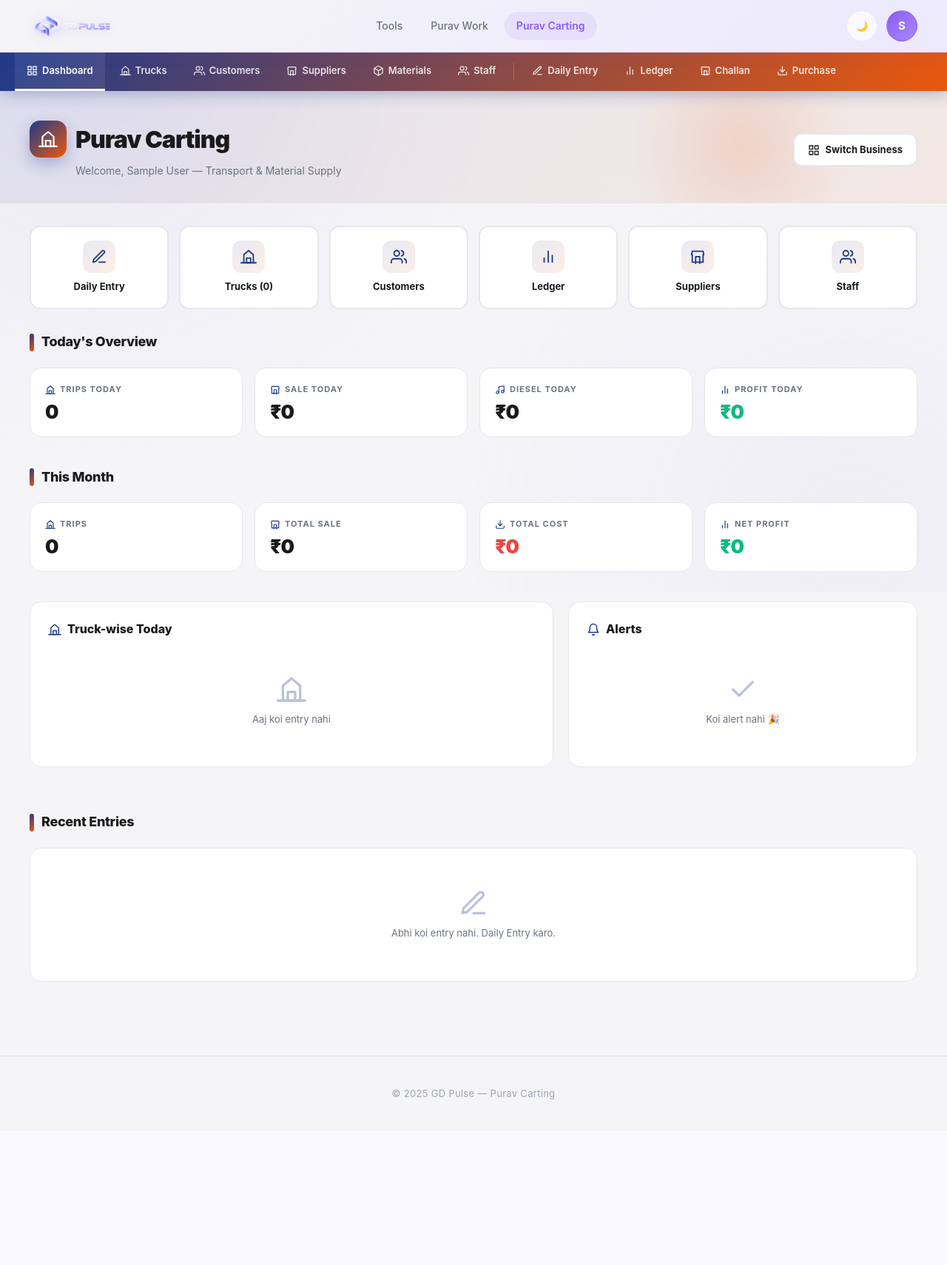
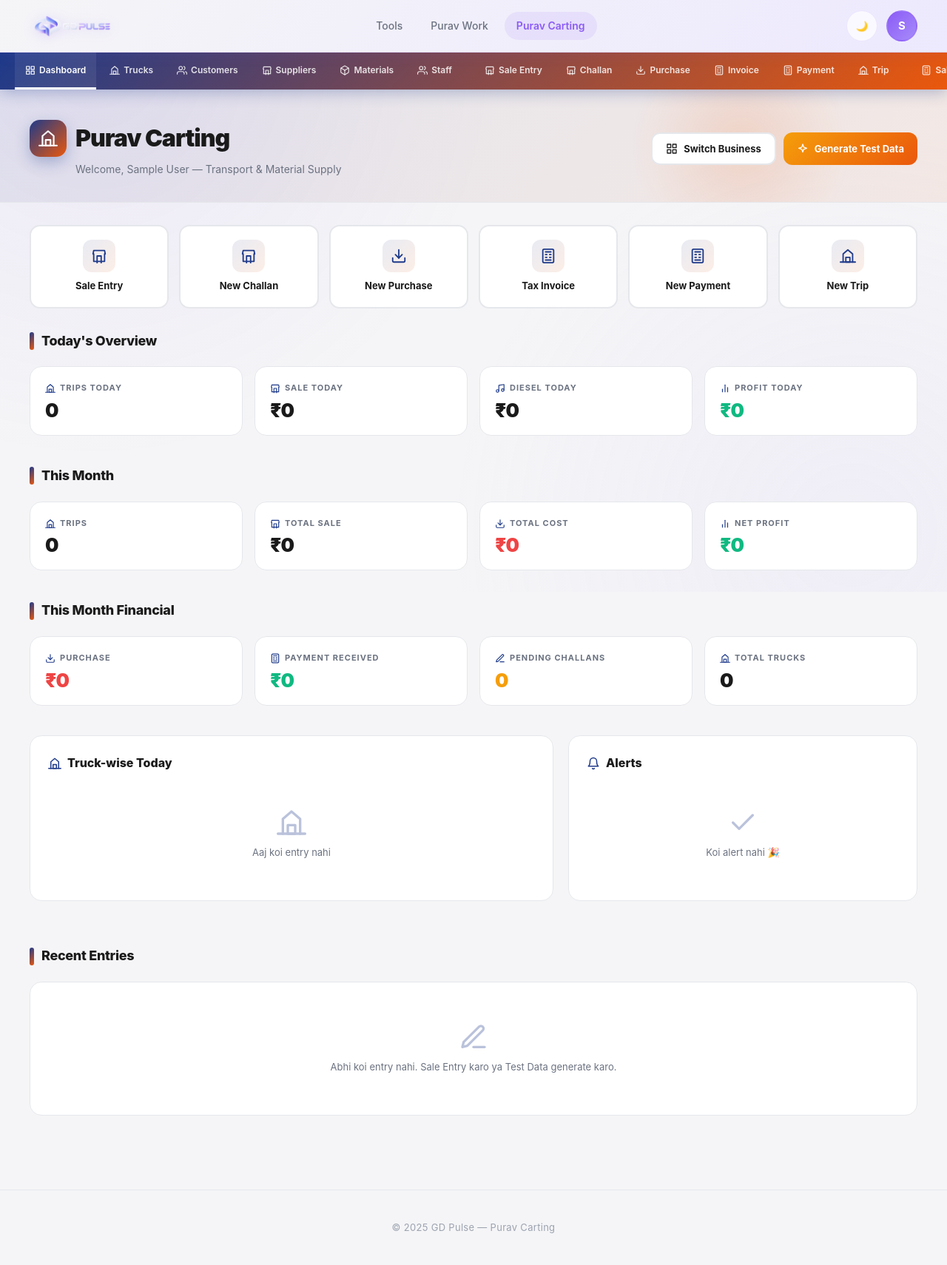
Before and after one commit to IGDIVU/gd-pulse, a Flask app: page /purav/carting in a window 1280 px wide. Shown: the whole page at 74% size. Before the commit the page ends 1486 px from the top, so only its background shows below. Run offline with Flask 3, Linux system fonts and the light colour scheme; the visitor is signed in with stand-in values (Sample User, id 1).

Commit message:
Update carting.html

```diff
--- a/templates/purav/carting.html
+++ b/templates/purav/carting.html
@@ -12,118 +12,46 @@
     --pc-accent: #ea580c;
     --pc-gradient: linear-gradient(135deg, #1e3a8a, #ea580c);
   }
-  .pc-nav {
-    background: linear-gradient(135deg, #1e3a8a 0%, #ea580c 100%);
-    padding: 0 20px; display: flex; align-items: center; gap: 4px;
-    overflow-x: auto; box-shadow: 0 4px 20px rgba(30,58,138,0.3);
-    position: sticky; top: 70px; z-index: 90;
-    white-space: nowrap; scrollbar-width: thin;
-  }
+  .pc-nav { background: linear-gradient(135deg, #1e3a8a 0%, #ea580c 100%); padding: 0 20px; display: flex; align-items: center; gap: 4px; overflow-x: auto; box-shadow: 0 4px 20px rgba(30,58,138,0.3); position: sticky; top: 70px; z-index: 90; white-space: nowrap; scrollbar-width: thin; }
   .pc-nav::-webkit-scrollbar { height: 4px; }
   .pc-nav::-webkit-scrollbar-thumb { background: rgba(255,255,255,0.3); border-radius: 4px; }
-  .pc-nav a {
-    color: rgba(255,255,255,0.85); text-decoration: none;
-    padding: 14px 16px; font-size: 13px; font-weight: 600;
-    display: inline-flex; align-items: center; gap: 6px;
-    border-bottom: 3px solid transparent;
-    transition: all 0.25s; white-space: nowrap;
-  }
+  .pc-nav a { color: rgba(255,255,255,0.85); text-decoration: none; padding: 14px 14px; font-size: 12px; font-weight: 600; display: inline-flex; align-items: center; gap: 5px; border-bottom: 3px solid transparent; transition: all 0.25s; white-space: nowrap; }
   .pc-nav a:hover { color: white; background: rgba(255,255,255,0.1); }
   .pc-nav a.active { color: white; border-bottom-color: white; background: rgba(255,255,255,0.08); }
-  .pc-nav a [data-icon] { width: 15px; height: 15px; }
+  .pc-nav a [data-icon] { width: 14px; height: 14px; }
 
-  .pc-hero {
-    background: linear-gradient(135deg, rgba(30,58,138,0.08) 0%, rgba(234,88,12,0.08) 100%);
-    padding: 40px 40px 32px; border-bottom: 1px solid var(--border);
-    position: relative; overflow: hidden;
-  }
-  .pc-hero::before {
-    content: ""; position: absolute; top: -50%; right: 10%;
-    width: 300px; height: 300px;
-    background: radial-gradient(circle, rgba(234,88,12,0.15), transparent 70%);
-    border-radius: 50%;
-  }
-  .pc-hero-content {
-    position: relative; z-index: 1;
-    display: flex; justify-content: space-between;
-    align-items: center; flex-wrap: wrap; gap: 20px;
-  }
-  .pc-hero h1 {
-    font-size: 32px; font-weight: 900; color: var(--text);
-    margin-bottom: 6px; letter-spacing: -1px;
-    display: flex; align-items: center; gap: 12px;
-  }
-  .pc-hero h1 .pc-logo {
-    width: 50px; height: 50px; border-radius: 14px;
-    background: var(--pc-gradient);
-    display: flex; align-items: center; justify-content: center;
-    box-shadow: 0 8px 20px rgba(30,58,138,0.3);
-  }
+  .pc-hero { background: linear-gradient(135deg, rgba(30,58,138,0.08) 0%, rgba(234,88,12,0.08) 100%); padding: 40px 40px 32px; border-bottom: 1px solid var(--border); position: relative; overflow: hidden; }
+  .pc-hero::before { content: ""; position: absolute; top: -50%; right: 10%; width: 300px; height: 300px; background: radial-gradient(circle, rgba(234,88,12,0.15), transparent 70%); border-radius: 50%; }
+  .pc-hero-content { position: relative; z-index: 1; display: flex; justify-content: space-between; align-items: center; flex-wrap: wrap; gap: 20px; }
+  .pc-hero h1 { font-size: 32px; font-weight: 900; color: var(--text); margin-bottom: 6px; letter-spacing: -1px; display: flex; align-items: center; gap: 12px; }
+  .pc-hero h1 .pc-logo { width: 50px; height: 50px; border-radius: 14px; background: var(--pc-gradient); display: flex; align-items: center; justify-content: center; box-shadow: 0 8px 20px rgba(30,58,138,0.3); }
   .pc-hero h1 .pc-logo [data-icon] { width: 26px; height: 26px; color: white; }
   .pc-hero .sub { color: var(--text-dim); font-size: 14px; margin-left: 62px; }
-  .pc-switcher {
-    background: var(--card); border: 2px solid var(--border);
-    padding: 10px 18px; border-radius: 12px;
-    font-size: 13px; font-weight: 700; color: var(--text);
-    text-decoration: none;
-    display: inline-flex; align-items: center; gap: 8px;
-    transition: all 0.3s;
-  }
+  .pc-hero-actions { display: flex; gap: 10px; flex-wrap: wrap; }
+  .pc-switcher { background: var(--card); border: 2px solid var(--border); padding: 10px 18px; border-radius: 12px; font-size: 13px; font-weight: 700; color: var(--text); text-decoration: none; display: inline-flex; align-items: center; gap: 8px; transition: all 0.3s; }
   .pc-switcher:hover { border-color: var(--pc-accent); transform: translateY(-2px); box-shadow: 0 8px 20px rgba(234,88,12,0.2); }
+  .pc-switcher.test-btn { background: linear-gradient(135deg, #f59e0b, #ea580c); color: white; border: none; }
+  .pc-switcher.test-btn:hover { box-shadow: 0 10px 25px rgba(245,158,11,0.4); }
 
   .pc-quick { padding: 30px 40px; }
-  .pc-quick-grid {
-    display: grid; grid-template-columns: repeat(auto-fit, minmax(150px, 1fr)); gap: 14px;
-  }
-  .pc-quick-btn {
-    background: var(--card); border: 2px solid var(--border);
-    padding: 18px; border-radius: 14px;
-    display: flex; flex-direction: column; align-items: center; justify-content: center;
-    gap: 8px; cursor: pointer;
-    transition: all 0.35s cubic-bezier(0.175, 0.885, 0.32, 1.275);
-    text-decoration: none; color: inherit; text-align: center;
-  }
-  .pc-quick-btn:hover {
-    border-color: var(--pc-accent); transform: translateY(-4px);
-    box-shadow: 0 12px 28px rgba(234,88,12,0.15);
-  }
-  .pc-quick-btn .qc-icon {
-    width: 44px; height: 44px; border-radius: 12px;
-    background: linear-gradient(135deg, rgba(30,58,138,0.1), rgba(234,88,12,0.1));
-    display: flex; align-items: center; justify-content: center;
-    color: var(--pc-primary); transition: all 0.35s;
-  }
+  .pc-quick-grid { display: grid; grid-template-columns: repeat(auto-fit, minmax(150px, 1fr)); gap: 14px; }
+  .pc-quick-btn { background: var(--card); border: 2px solid var(--border); padding: 18px; border-radius: 14px; display: flex; flex-direction: column; align-items: center; justify-content: center; gap: 8px; cursor: pointer; transition: all 0.35s cubic-bezier(0.175, 0.885, 0.32, 1.275); text-decoration: none; color: inherit; text-align: center; }
+  .pc-quick-btn:hover { border-color: var(--pc-accent); transform: translateY(-4px); box-shadow: 0 12px 28px rgba(234,88,12,0.15); }
+  .pc-quick-btn .qc-icon { width: 44px; height: 44px; border-radius: 12px; background: linear-gradient(135deg, rgba(30,58,138,0.1), rgba(234,88,12,0.1)); display: flex; align-items: center; justify-content: center; color: var(--pc-primary); transition: all 0.35s; }
   .pc-quick-btn:hover .qc-icon { background: var(--pc-gradient); color: white; transform: scale(1.1) rotate(-5deg); }
   .pc-quick-btn .qc-icon [data-icon] { width: 22px; height: 22px; }
   .pc-quick-btn .qc-label { font-size: 13px; font-weight: 700; color: var(--text); }
 
   .pc-section { padding: 0 40px 40px; }
-  .pc-section-title {
-    font-size: 18px; font-weight: 800; color: var(--text);
-    margin-bottom: 20px; display: flex; align-items: center; gap: 10px; letter-spacing: -0.3px;
-  }
+  .pc-section-title { font-size: 18px; font-weight: 800; color: var(--text); margin-bottom: 20px; display: flex; align-items: center; gap: 10px; letter-spacing: -0.3px; }
   .pc-section-title .dot { width: 6px; height: 24px; background: var(--pc-gradient); border-radius: 4px; }
 
-  .pc-stats-grid {
-    display: grid; grid-template-columns: repeat(auto-fit, minmax(180px, 1fr)); gap: 16px;
-  }
-  .pc-stat {
-    background: var(--card); border: 1px solid var(--border);
-    border-radius: 16px; padding: 20px;
-    transition: all 0.35s; position: relative; overflow: hidden;
-  }
-  .pc-stat::before {
-    content: ""; position: absolute; top: 0; left: 0;
-    width: 100%; height: 4px; background: var(--pc-gradient);
-    transform: scaleX(0); transform-origin: left; transition: transform 0.4s;
-  }
+  .pc-stats-grid { display: grid; grid-template-columns: repeat(auto-fit, minmax(180px, 1fr)); gap: 16px; }
+  .pc-stat { background: var(--card); border: 1px solid var(--border); border-radius: 16px; padding: 20px; transition: all 0.35s; position: relative; overflow: hidden; }
+  .pc-stat::before { content: ""; position: absolute; top: 0; left: 0; width: 100%; height: 4px; background: var(--pc-gradient); transform: scaleX(0); transform-origin: left; transition: transform 0.4s; }
   .pc-stat:hover::before { transform: scaleX(1); }
   .pc-stat:hover { transform: translateY(-4px); box-shadow: 0 12px 28px rgba(30,58,138,0.12); }
-  .pc-stat .label {
-    font-size: 11px; font-weight: 700; color: var(--text-dim);
-    text-transform: uppercase; letter-spacing: 1px; margin-bottom: 8px;
-    display: flex; align-items: center; gap: 6px;
-  }
+  .pc-stat .label { font-size: 11px; font-weight: 700; color: var(--text-dim); text-transform: uppercase; letter-spacing: 1px; margin-bottom: 8px; display: flex; align-items: center; gap: 6px; }
   .pc-stat .label [data-icon] { width: 14px; height: 14px; color: var(--pc-primary); }
   .pc-stat .value { font-size: 26px; font-weight: 900; color: var(--text); letter-spacing: -1px; line-height: 1; }
 
@@ -131,33 +59,20 @@
   @media (max-width: 900px) { .pc-two-col { grid-template-columns: 1fr; } }
 
   .pc-box { background: var(--card); border: 1px solid var(--border); border-radius: 16px; padding: 24px; }
-  .pc-box h3 {
-    font-size: 16px; font-weight: 800; color: var(--text); margin-bottom: 18px;
-    display: flex; align-items: center; gap: 8px;
-  }
+  .pc-box h3 { font-size: 16px; font-weight: 800; color: var(--text); margin-bottom: 18px; display: flex; align-items: center; gap: 8px; }
   .pc-box h3 [data-icon] { width: 18px; height: 18px; color: var(--pc-primary); }
 
-  .pc-list-item {
-    display: flex; justify-content: space-between; align-items: center;
-    padding: 12px 0; border-bottom: 1px dashed var(--border); font-size: 13px;
-  }
+  .pc-list-item { display: flex; justify-content: space-between; align-items: center; padding: 12px 0; border-bottom: 1px dashed var(--border); font-size: 13px; }
   .pc-list-item:last-child { border-bottom: none; }
   .pc-list-item .li-left { color: var(--text-dim); font-weight: 500; }
   .pc-list-item .li-right { color: var(--text); font-weight: 700; }
   .pc-list-item .li-right.pos { color: #10b981; }
 
-  .pc-alert-item {
-    display: flex; align-items: flex-start; gap: 12px;
-    padding: 10px 12px; border-radius: 10px; margin-bottom: 8px;
-    border-left: 3px solid; font-size: 13px;
-  }
+  .pc-alert-item { display: flex; align-items: flex-start; gap: 12px; padding: 10px 12px; border-radius: 10px; margin-bottom: 8px; border-left: 3px solid; font-size: 13px; }
   .pc-alert-item.warn { background: rgba(251,191,36,0.08); border-left-color: #f59e0b; }
   .pc-alert-item.danger { background: rgba(239,68,68,0.08); border-left-color: #ef4444; }
 
-  .pc-empty {
-    text-align: center; padding: 30px 20px;
-    color: var(--text-dim); font-size: 13px;
-  }
+  .pc-empty { text-align: center; padding: 30px 20px; color: var(--text-dim); font-size: 13px; }
   .pc-empty [data-icon] { width: 40px; height: 40px; opacity: 0.3; margin-bottom: 10px; color: var(--pc-primary); }
 
   @media (max-width: 700px) {
@@ -183,6 +98,7 @@
     </div>
   </header>
 
+  <!-- FULL NAV -->
   <nav class="pc-nav">
     <a href="/purav/carting" class="active"><span data-icon="grid"></span> Dashboard</a>
     <a href="/purav/carting/trucks"><span data-icon="sand"></span> Trucks</a>
@@ -190,49 +106,70 @@
     <a href="/purav/carting/suppliers"><span data-icon="retail"></span> Suppliers</a>
     <a href="/purav/carting/materials"><span data-icon="assets"></span> Materials</a>
     <a href="/purav/carting/staff"><span data-icon="users"></span> Staff</a>
-    <div class="nav-sep" style="width:1px;height:24px;background:rgba(255,255,255,0.2);margin:0 4px;align-self:center;"></div>
-    <a href="/purav/carting/entry"><span data-icon="prompts"></span> Daily Entry</a>
+    <div style="width:1px;height:24px;background:rgba(255,255,255,0.2);margin:0 4px;align-self:center;"></div>
+    <a href="/purav/carting/entry"><span data-icon="retail"></span> Sale Entry</a>
+    <a href="/purav/carting/challan"><span data-icon="retail"></span> Challan</a>
+    <a href="/purav/carting/purchase"><span data-icon="download"></span> Purchase</a>
+    <a href="/purav/carting/invoice"><span data-icon="gst"></span> Invoice</a>
+    <a href="/purav/carting/payment"><span data-icon="gst"></span> Payment</a>
+    <a href="/purav/carting/trip"><span data-icon="sand"></span> Trip</a>
+    <div style="width:1px;height:24px;background:rgba(255,255,255,0.2);margin:0 4px;align-self:center;"></div>
+    <a href="/purav/carting/staff-salary"><span data-icon="gst"></span> Salary</a>
+    <a href="/purav/carting/staff-advance"><span data-icon="gst"></span> Advance</a>
     <a href="/purav/carting/ledger"><span data-icon="analytics"></span> Ledger</a>
-    <a href="#" onclick="alert('Challan module — coming soon!');return false;"><span data-icon="retail"></span> Challan</a>
-    <a href="#" onclick="alert('Purchase module — coming soon!');return false;"><span data-icon="download"></span> Purchase</a>
+    <a href="/purav/carting/reports"><span data-icon="analytics"></span> Reports</a>
+    <a href="/purav/carting/alerts"><span data-icon="bell"></span> Alerts</a>
+    <a href="/purav/carting/settings"><span data-icon="settings"></span> Settings</a>
   </nav>
 
+  <!-- HERO -->
   <div class="pc-hero">
     <div class="pc-hero-content">
       <div>
         <h1><span class="pc-logo"><span data-icon="sand"></span></span> Purav Carting</h1>
         <div class="sub">Welcome, {{ name }} — Transport & Material Supply</div>
       </div>
-      <a href="/purav" class="pc-switcher"><span data-icon="grid" style="width:16px;height:16px;"></span> Switch Business</a>
+      <div class="pc-hero-actions">
+        <a href="/purav" class="pc-switcher"><span data-icon="grid" style="width:16px;height:16px;"></span> Switch Business</a>
+        <a href="/purav/carting/test-data" class="pc-switcher test-btn" onclick="return confirm('⚠️ Test data generate karna hai?\n\nSaara existing data DELETE ho jayega (trucks, customers, entries, challans, sab kuch).\n\nYe sirf testing ke liye hai. Confirm?');">
+          <span data-icon="sparkle" style="width:16px;height:16px;"></span> Generate Test Data
+        </a>
+      </div>
     </div>
   </div>
+
+  {% if request.args.get('success') == 'testdata' %}
+  <div style="margin: 20px 40px 0; padding: 16px 22px; background: rgba(16,185,129,0.1); border-left: 4px solid #10b981; border-radius: 12px; color: #10b981; font-weight: 700;">
+    Test data generate ho gaya! Saare modules check karo — Trucks, Customers, Challans, Invoices, etc.
+  </div>
+  {% endif %}
 
   <!-- QUICK ACTIONS -->
   <div class="pc-quick">
     <div class="pc-quick-grid">
       <a href="/purav/carting/entry" class="pc-quick-btn">
-        <div class="qc-icon"><span data-icon="prompts"></span></div>
-        <div class="qc-label">Daily Entry</div>
+        <div class="qc-icon"><span data-icon="retail"></span></div>
+        <div class="qc-label">Sale Entry</div>
       </a>
-      <a href="/purav/carting/trucks" class="pc-quick-btn">
+      <a href="/purav/carting/challan" class="pc-quick-btn">
+        <div class="qc-icon"><span data-icon="retail"></span></div>
+        <div class="qc-label">New Challan</div>
+      </a>
+      <a href="/purav/carting/purchase" class="pc-quick-btn">
+        <div class="qc-icon"><span data-icon="download"></span></div>
+        <div class="qc-label">New Purchase</div>
+      </a>
+      <a href="/purav/carting/invoice" class="pc-quick-btn">
+        <div class="qc-icon"><span data-icon="gst"></span></div>
+        <div class="qc-label">Tax Invoice</div>
+      </a>
+      <a href="/purav/carting/payment" class="pc-quick-btn">
+        <div class="qc-icon"><span data-icon="gst"></span></div>
+        <div class="qc-label">New Payment</div>
+      </a>
+      <a href="/purav/carting/trip" class="pc-quick-btn">
         <div class="qc-icon"><span data-icon="sand"></span></div>
-        <div class="qc-label">Trucks ({{ truck_count }})</div>
-      </a>
-      <a href="/purav/carting/customers" class="pc-quick-btn">
-        <div class="qc-icon"><span data-icon="users"></span></div>
-        <div class="qc-label">Customers</div>
-      </a>
-      <a href="/purav/carting/ledger" class="pc-quick-btn">
-        <div class="qc-icon"><span data-icon="analytics"></span></div>
-        <div class="qc-label">Ledger</div>
-      </a>
-      <a href="/purav/carting/suppliers" class="pc-quick-btn">
-        <div class="qc-icon"><span data-icon="retail"></span></div>
-        <div class="qc-label">Suppliers</div>
-      </a>
-      <a href="/purav/carting/staff" class="pc-quick-btn">
-        <div class="qc-icon"><span data-icon="users"></span></div>
-        <div class="qc-label">Staff</div>
+        <div class="qc-label">New Trip</div>
       </a>
     </div>
   </div>
@@ -279,6 +216,29 @@
       <div class="pc-stat">
         <div class="label"><span data-icon="analytics"></span> Net Profit</div>
         <div class="value" style="color:#10b981;">₹{{ "{:,.0f}".format(stats.month_profit) }}</div>
+      </div>
+    </div>
+  </div>
+
+  <!-- MONTH FINANCIAL -->
+  <div class="pc-section">
+    <h2 class="pc-section-title"><span class="dot"></span>This Month Financial</h2>
+    <div class="pc-stats-grid">
+      <div class="pc-stat">
+        <div class="label"><span data-icon="download"></span> Purchase</div>
+        <div class="value" style="color:#ef4444;">₹{{ "{:,.0f}".format(stats.month_purchase) }}</div>
+      </div>
+      <div class="pc-stat">
+        <div class="label"><span data-icon="gst"></span> Payment Received</div>
+        <div class="value" style="color:#10b981;">₹{{ "{:,.0f}".format(stats.month_payment) }}</div>
+      </div>
+      <div class="pc-stat">
+        <div class="label"><span data-icon="prompts"></span> Pending Challans</div>
+        <div class="value" style="color:#f59e0b;">{{ stats.pending_challans }}</div>
+      </div>
+      <div class="pc-stat">
+        <div class="label"><span data-icon="sand"></span> Total Trucks</div>
+        <div class="value">{{ truck_count }}</div>
       </div>
     </div>
   </div>
@@ -336,7 +296,7 @@
       {% else %}
         <div class="pc-empty">
           <span data-icon="prompts"></span>
-          <p>Abhi koi entry nahi. Daily Entry karo.</p>
+          <p>Abhi koi entry nahi. Sale Entry karo ya Test Data generate karo.</p>
         </div>
       {% endif %}
     </div>
```
